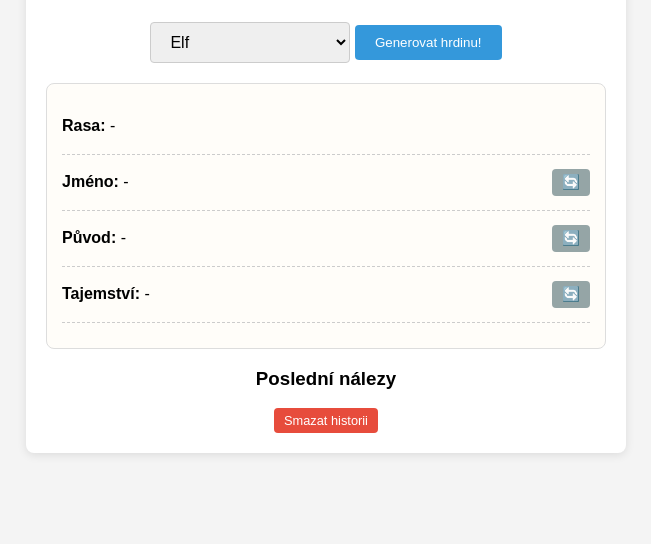
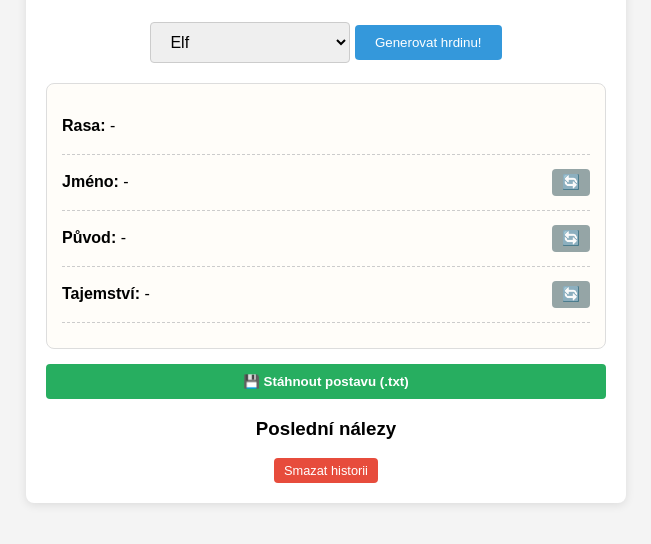
Before and after one commit to Adax22/JS-Aplikace, a plain HTML site: page index.html in a window 1280 px wide. Both pictures are taken after a click on the button "Vytvořit hrdinu". Shown: the part 196-740 px from the top of the page, without its empty margins (314-965 px from the left). Drawn offline with Linux system fonts and the light colour scheme.

Commit message:
download btn

```diff
--- a/index.html
+++ b/index.html
@@ -48,11 +48,12 @@
         <button id="generateHeroBtn" disabled>Generovat hrdinu!</button>
 
         <div class="hero-card">
-            <p><strong>Rasa:</strong>&nbsp;<span id="heroRaceDisplay" style="width: 38px;">-</span></p>
+            <p><strong>Rasa:</strong>&nbsp;<span id="heroRaceDisplay" class="spacer38">-</span></p>
             <p><strong>Jméno:</strong>&nbsp;<span id="heroName">-</span> <button onclick="reroll('name')" class="small-btn">🔄</button></p>
             <p><strong>Původ:</strong>&nbsp;<span id="heroOrigin">-</span> <button onclick="reroll('origin')" class="small-btn">🔄</button></p>
             <p><strong>Tajemství:</strong>&nbsp;<span id="heroSecret">-</span> <button onclick="reroll('secret')" class="small-btn">🔄</button></p>
         </div>
+        <button id="downloadHeroBtn" class="download-btn">💾 Stáhnout postavu (.txt)</button>
     </section>
 
     <section class="history-section">
--- a/style.css
+++ b/style.css
@@ -137,3 +137,23 @@ li {
 .mode-switcher button:hover:not(.active-mode) {
     border-bottom: 2px solid #bdc3c7;
 }
+
+.spacer38 {
+    width: 38px;
+}
+
+.download-btn {
+    background-color: #27ae60;
+    margin-top: 15px;
+    width: 100%;
+    color: white;
+    padding: 10px;
+    border: none;
+    border-radius: 4px;
+    cursor: pointer;
+    font-weight: bold;
+}
+
+.download-btn:hover {
+    background-color: #219150;
+}
```
